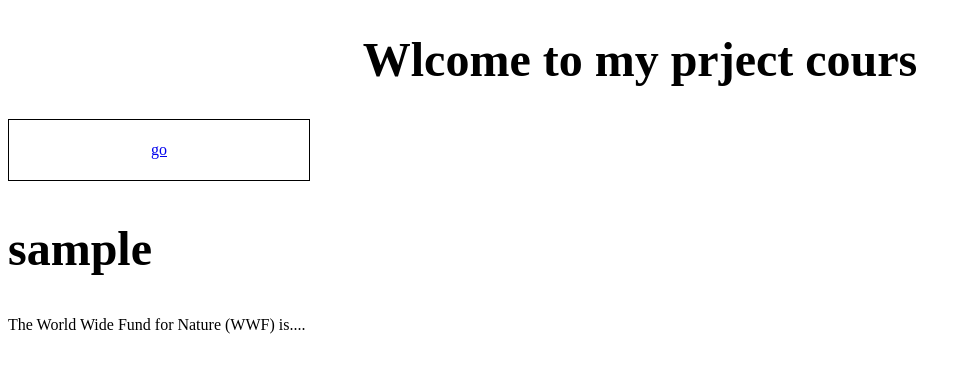
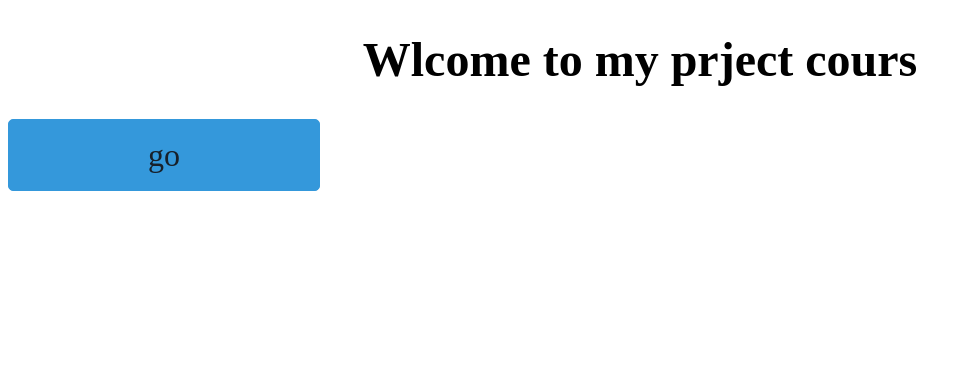
Before and after one commit to arasemami/test-javascript-and-jquery, a plain HTML site: page pages/p1.html in a window 1280 px wide. Shown: the whole page, without its empty margins (0-971 px from the left). Drawn offline with Linux system fonts and the light colour scheme.

Commit message:
insert button

```diff
--- a/pages/p1.html
+++ b/pages/p1.html
@@ -20,17 +20,13 @@
 </header>
 <main>
 
-    <a href="/pages/p1.html" >
+    <a href="/pages/p1.html" style="text-decoration: none;" >
         <div class="btn-box">
               <span> go </span>
         </div>
     </a>
 
 
-    <section>
-        <h1>sample</h1>
-        <p>The World Wide Fund for Nature (WWF) is....</p>
-      </section>
 
 
 
--- a/style/style.css
+++ b/style/style.css
@@ -24,13 +24,22 @@ padding-top: 50px;
 .btn-box{
     width: 300px;
     height: 60px;
-    border: 1px solid #000;
+    border: 1px solid #3498DB;
+    border-radius: 5px;
     font-size: 1em;
     text-align: center;
     align-content: center;
     align-items: center;
     text-decoration: none;
+    background-color: #3498DB;
+    padding: 5px;
+    font-size: 200%;
+    color: #17202A;
 
+}
+.btn-box:hover{
+background-color: #2874A6;
+color: #ffffff;
 
 }
 
```
